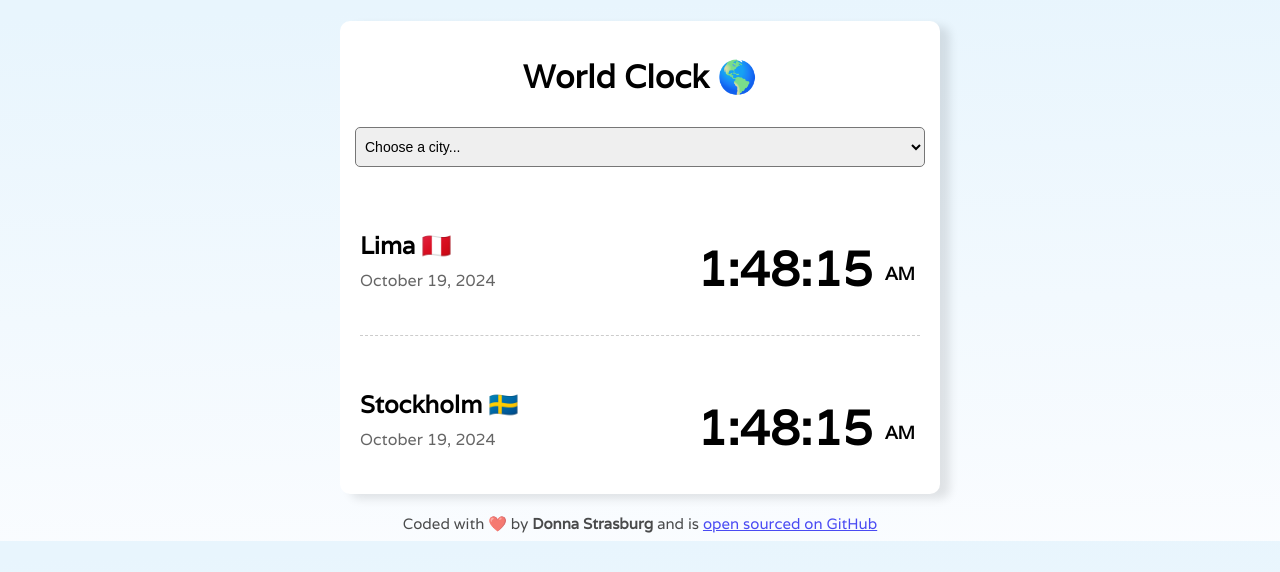
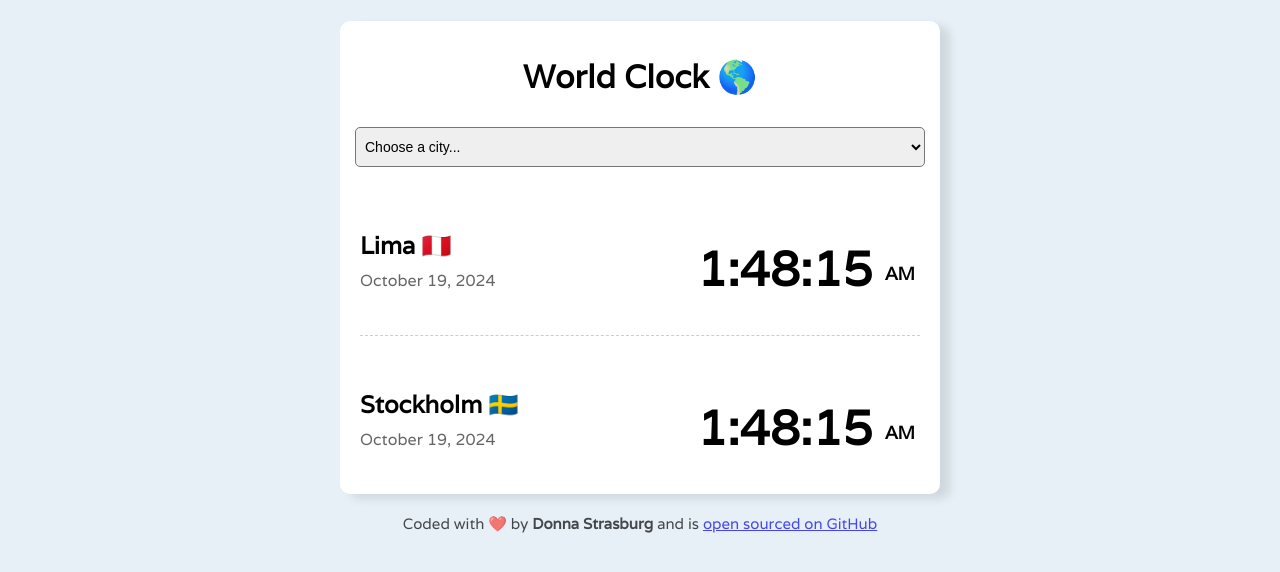
Before and after one commit to d0nn12/world-clock, a plain HTML site: page index.html in a window 1280 px wide. Drawn offline with nearby package versions, Linux system fonts and the light colour scheme; a script that the page names is missing.

Commit message:
updated style.css background

```diff
--- a/style/style.css
+++ b/style/style.css
@@ -1,9 +1,5 @@
 body {
-  background: linear-gradient(
-    178.6deg,
-    rgb(232, 245, 253) 3.3%,
-    rgb(252, 253, 255) 109.6%
-  );
+  background: #e7f0f6;
   font-family: "Varela", sans-serif;
 }
 h1 {
```
